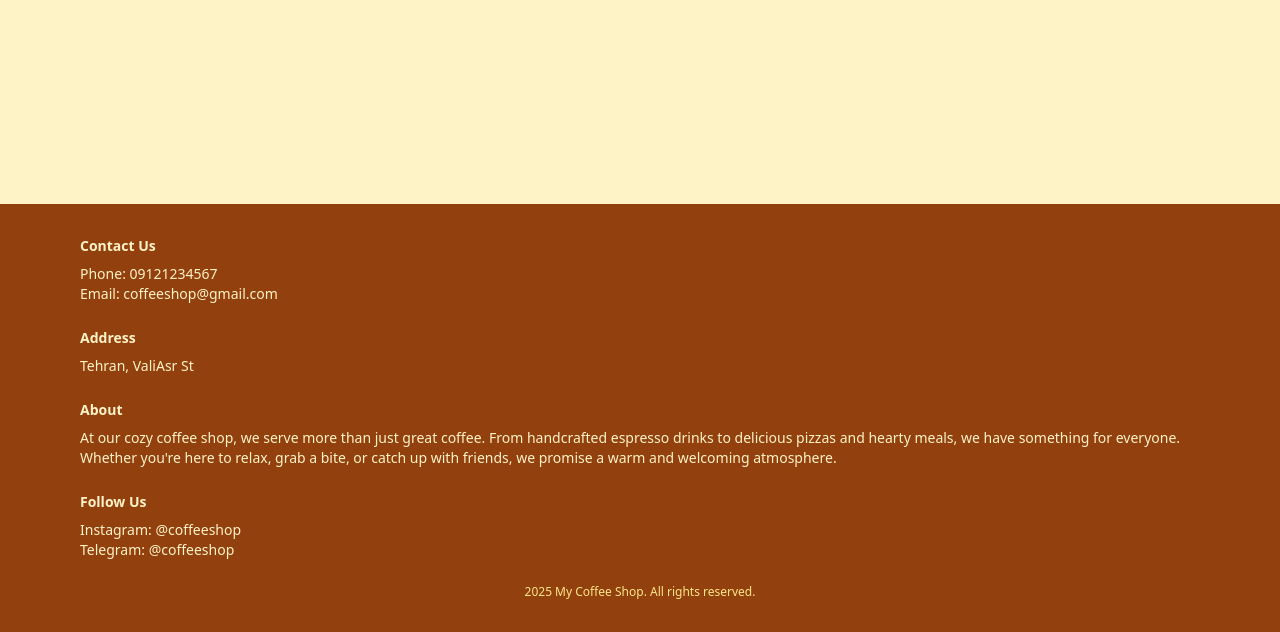
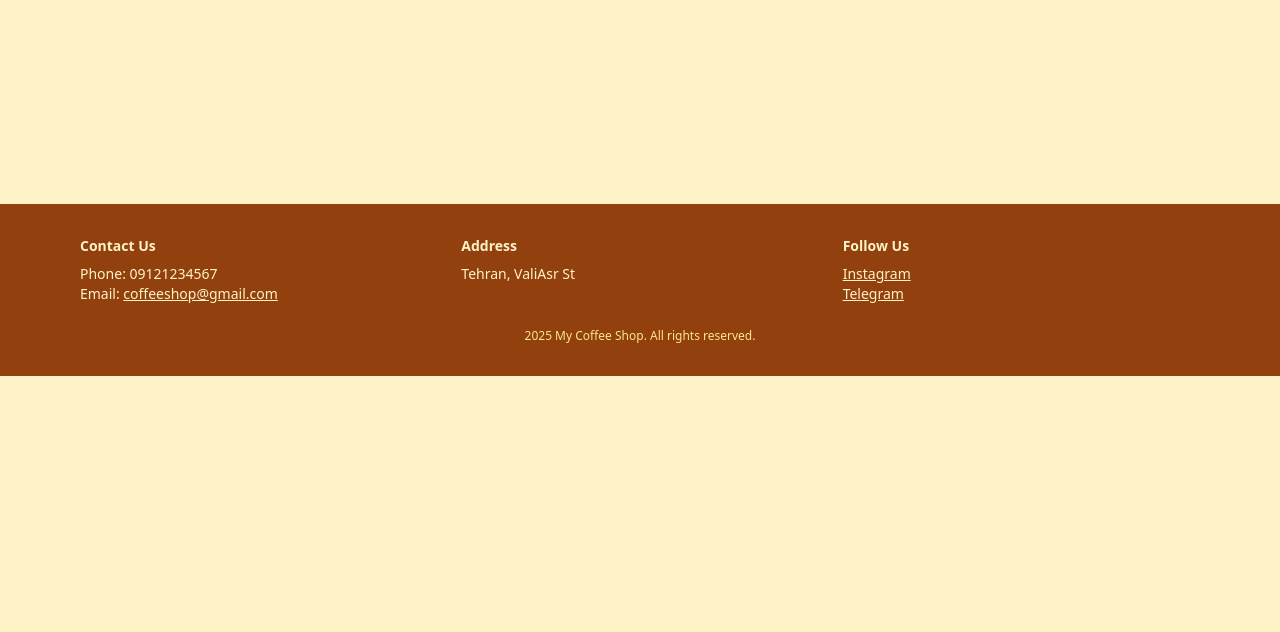
Before and after one commit to firooz-hosseini/CoffeeShop, a Django app: page / in a window 1280 px wide. Shown: the part 426-1058 px from the top of the page. After the commit the page ends 802 px from the top, so only its background shows below. Run offline with Django 5.2, Linux system fonts and the light colour scheme; data that the repository does not hold is empty; some libraries are stand-ins or nearby versions.

Commit message:
Add minor improvements

```diff
--- a/templates/home.html
+++ b/templates/home.html
@@ -84,30 +84,24 @@
 </div>
 
 <footer class="mt-16 bg-amber-800 text-amber-100 py-8">
-    <div class="max-w-6xl mx-auto px-4 text-sm">
-
-        <h4 class="font-bold mb-2">Contact Us</h4>
-        <p>Phone: 09121234567</p>
-        <p>Email: coffeeshop@gmail.com</p>
-
-        <h4 class="font-bold mt-6 mb-2">Address</h4>
-        <p>Tehran, ValiAsr St</p>
-
-        <h4 class="font-bold mt-6 mb-2">About</h4>
-        <p>
-            At our cozy coffee shop, we serve more than just great coffee.
-            From handcrafted espresso drinks to delicious pizzas and hearty meals,
-            we have something for everyone. Whether you're here to relax, grab a bite,
-            or catch up with friends, we promise a warm and welcoming atmosphere.
-        </p>
-
-        <h4 class="font-bold mt-6 mb-2">Follow Us</h4>
-        <p>Instagram: @coffeeshop</p>
-        <p>Telegram: @coffeeshop</p>
-
-        <div class="text-center mt-6 text-xs text-amber-200">
-            2025 My Coffee Shop. All rights reserved.
+    <div class="max-w-6xl mx-auto px-4 text-sm grid grid-cols-1 sm:grid-cols-3 gap-6">
+        <div>
+            <h4 class="font-bold mb-2">Contact Us</h4>
+            <p>Phone: 09121234567</p>
+            <p>Email: <a href="mailto:coffeeshop@gmail.com" class="underline">coffeeshop@gmail.com</a></p>
         </div>
+        <div>
+            <h4 class="font-bold mb-2">Address</h4>
+            <p>Tehran, ValiAsr St</p>
+        </div>
+        <div>
+            <h4 class="font-bold mb-2">Follow Us</h4>
+            <p><a href="#" class="underline">Instagram</a></p>
+            <p><a href="#" class="underline">Telegram</a></p>
+        </div>
+    </div>
+    <div class="text-center mt-6 text-xs text-amber-200">
+        2025 My Coffee Shop. All rights reserved.
     </div>
 </footer>
 
--- a/templates/products/product_detail.html
+++ b/templates/products/product_detail.html
@@ -45,7 +45,7 @@
     <div class="flex flex-wrap gap-4 mb-6">
       {% for image in product.image_product.all %}
         <img src="{{ image.image.url }}" alt="{{ product.title }}"
-             class="w-48 h-32 object-cover rounded-lg border border-gray-300 transition-transform duration-300 ease-in-out hover:scale-105" />
+             class="w-48 h-40 object-cover rounded-lg border border-gray-300 transition-transform duration-300 ease-in-out hover:scale-105" />
       {% empty %}
         <p class="text-gray-500">No images available.</p>
       {% endfor %}
```
